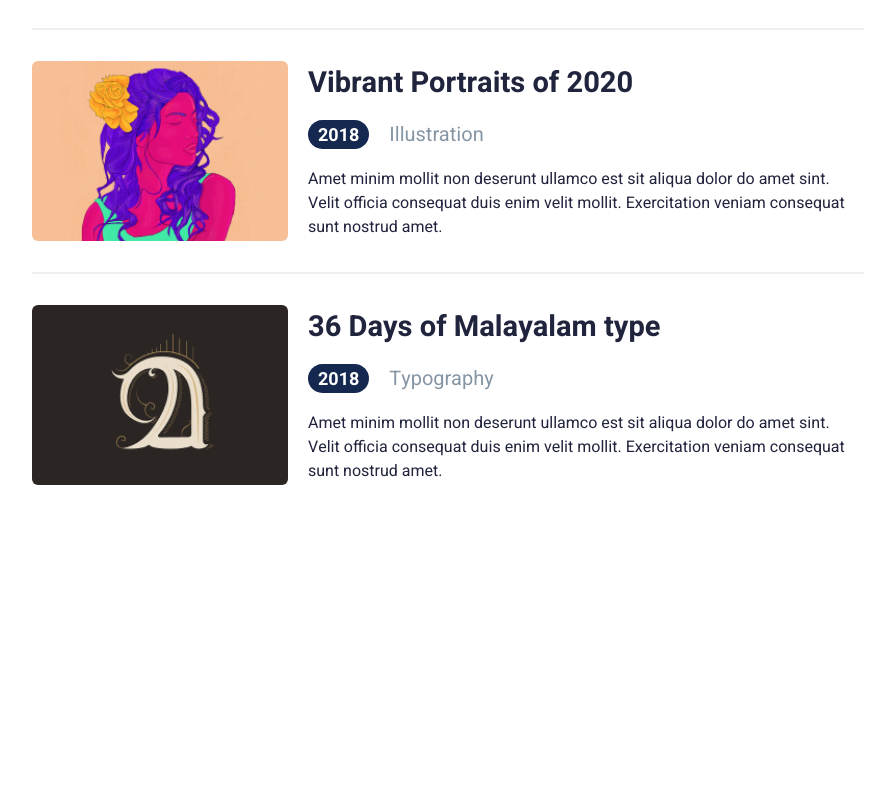
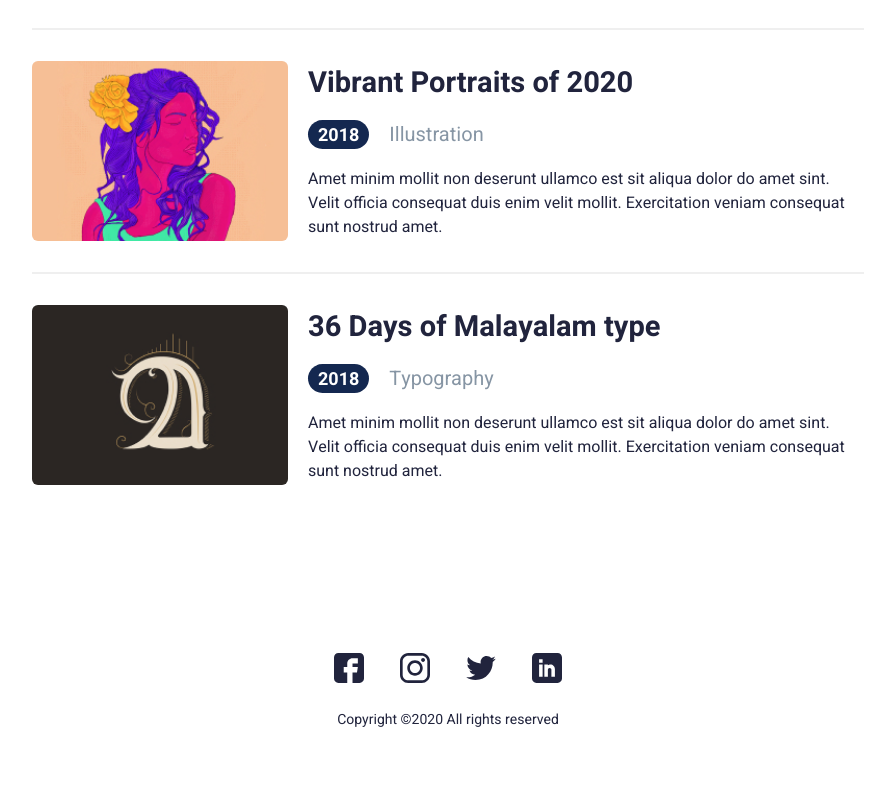
Before and after one commit to OlegBon/cbs-frontend-202601, a plain HTML site: page resume/index.html in a window 1280 px wide. Shown: the part 975-1762 px from the top of the page, without its empty margins (192-1087 px from the left). Before the commit the page ends 1524 px from the top, so only its background shows below. Drawn offline with Linux system fonts and the light colour scheme.

Commit message:
feat: add footer for all pages

```diff
--- a/resume/index.html
+++ b/resume/index.html
@@ -25,6 +25,7 @@
         </div>
       </nav>
     </header>
+
     <main>
       <div class="container">
         <section class="hero home-hero">
@@ -114,6 +115,19 @@
         </div>
       </section>
     </main>
+
+    <footer class="footer">
+      <div class="container">
+        <div class="socials">
+          <a href="#" aria-label="Facebook" class="icon fb"></a>
+          <a href="#" aria-label="Instagram" class="icon insta"></a>
+          <a href="#" aria-label="X" class="icon x"></a>
+          <a href="#" aria-label="LinkedIn" class="icon linkedin"></a>
+        </div>
+        <p class="footer__text">Copyright ©2020 All rights reserved</p>
+      </div>
+    </footer>
+
     <script src="./scripts/main.js"></script>
   </body>
 </html>
--- a/resume/styles/style.css
+++ b/resume/styles/style.css
@@ -685,3 +685,58 @@ p {
   margin-top: 1rem;
 }
 /* END WORK DETAIL PAGE */
+
+/* FOOTER */
+footer {
+  padding: 3.5rem 0;
+  margin-top: 3rem;
+}
+
+@media (max-width: 768px) {
+  footer {
+    margin-top: 1.5rem;
+  }
+}
+
+footer .footer__text {
+  text-align: center;
+  font-size: 0.875rem;
+  line-height: 1.375rem;
+  margin-top: 1.625rem;
+}
+
+footer .socials {
+  display: flex;
+  justify-content: center;
+  gap: 2.25rem;
+}
+
+footer .socials .icon {
+  width: 1.875rem;
+  height: 1.875rem;
+  background-repeat: no-repeat;
+  background-size: contain;
+  background-position: center;
+  transition: transform 0.3s ease;
+}
+
+footer .socials .icon:hover {
+  transform: scale(1.1);
+}
+
+footer .socials .fb {
+  background-image: url(../img/socials-icons/fb.svg);
+}
+
+footer .socials .insta {
+  background-image: url(../img/socials-icons/insta.svg);
+}
+
+footer .socials .x {
+  background-image: url(../img/socials-icons/x.svg);
+}
+
+footer .socials .linkedin {
+  background-image: url(../img/socials-icons/linkedin.svg);
+}
+/* END FOOTER */
```
Also changed, not shown: resume/article-page.html (deleted, +0 -12 lines), resume/blog.html (+14 -0 lines), resume/works.html (+14 -0 lines), resume/works/36-days-of-malayalam-type.html (+14 -0 lines), resume/works/designing-dashboards.html (+14 -0 lines), resume/works/vibrant-portraits-of-2020.html (+14 -0 lines), resume/img/socials-icons/fb.svg (renamed from resume/img/footer/fb.svg), resume/img/socials-icons/insta.svg (renamed from resume/img/footer/insta.svg), resume/img/socials-icons/linkedin.svg (renamed from resume/img/footer/linkedin.svg), resume/img/socials-icons/x.svg (renamed from resume/img/footer/x.svg), 1 other file.
